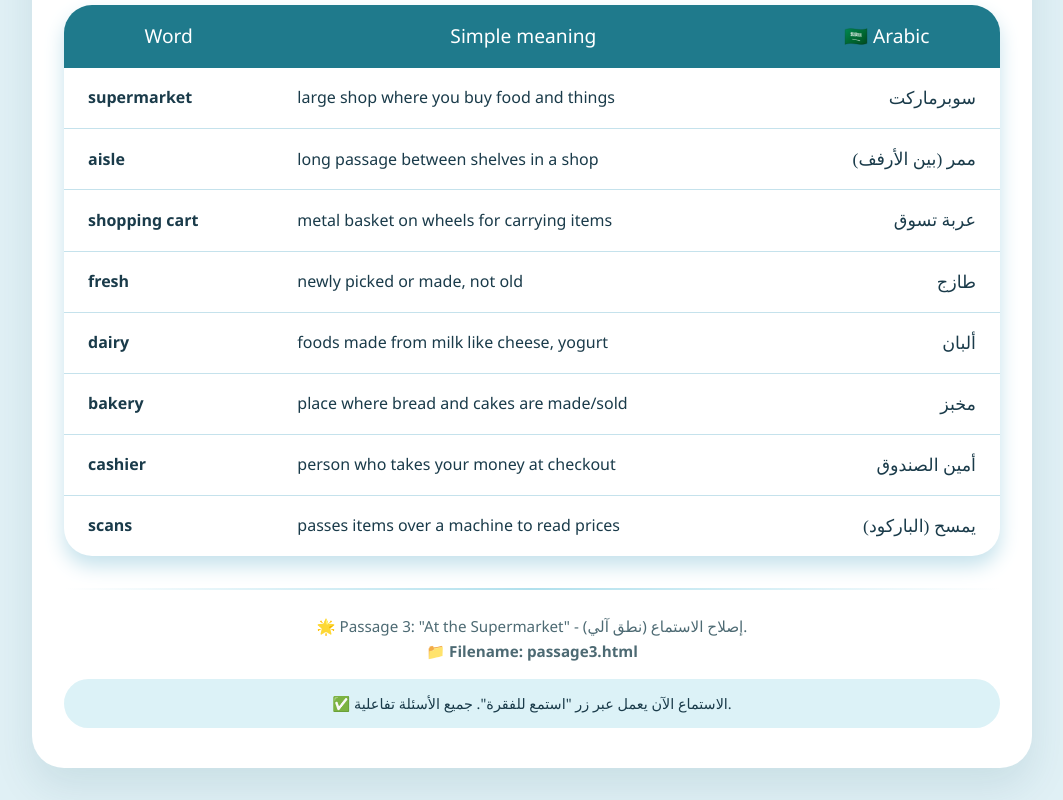
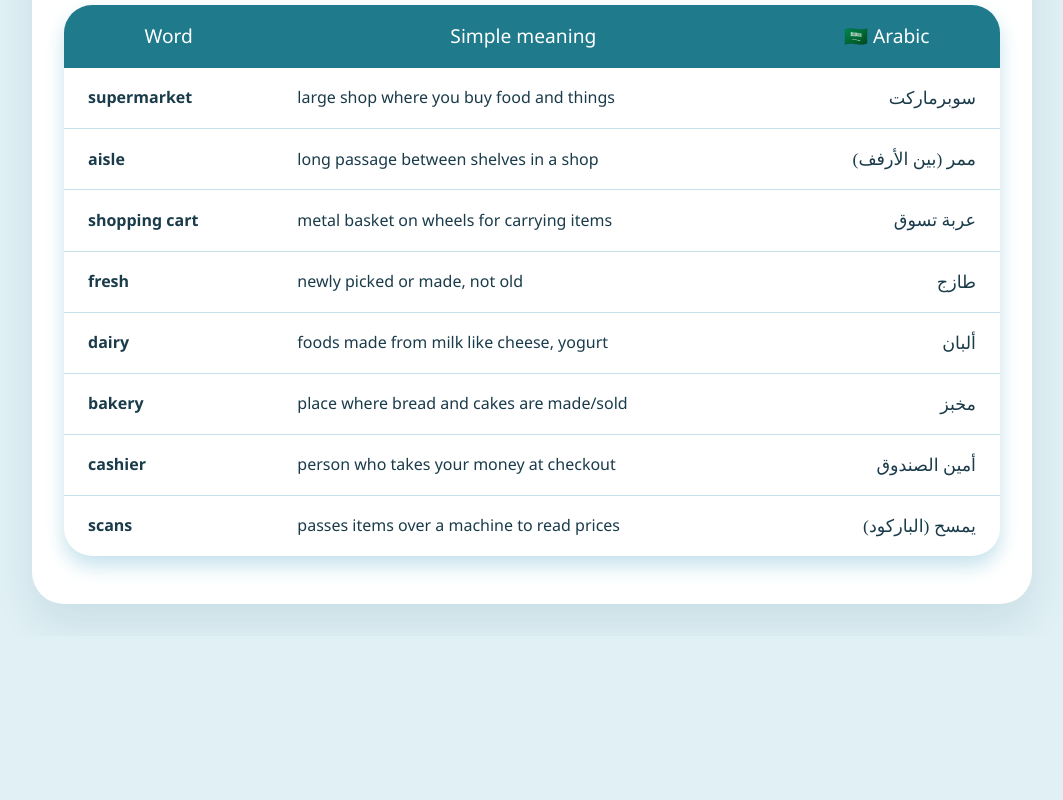
Before and after one commit to anassarhan78-png/step-reading, a plain HTML site: page passages/passage3.html in a window 1280 px wide. Shown: the part 4518-5318 px from the top of the page, without its empty margins (108-1171 px from the left). After the commit the page ends 5154 px from the top, so only its background shows below. Drawn offline with Linux system fonts and the light colour scheme.

Commit message:
Update passage3.html

```diff
--- a/passages/passage3.html
+++ b/passages/passage3.html
@@ -250,18 +250,6 @@
             font-size: 1.1rem;
             color: #1a3b4a;
         }
-        .footer-note {
-            margin-top: 1.5rem;
-            color: #4d6a73;
-            font-size: 0.95rem;
-            text-align: center;
-        }
-        hr {
-            border: none;
-            height: 2px;
-            background: linear-gradient(90deg, transparent, #b0e0ed, transparent);
-            margin: 2rem 0 0.5rem 0;
-        }
         @media (max-width: 700px) {
             .container { padding: 1.5rem; }
             .para-header { flex-direction: column; align-items: start; }
@@ -277,7 +265,6 @@
 
     <h2>🏪 Let's go shopping with Samira</h2>
 
-    <!-- فقرة 1 مع الصورة -->
     <div class="passage-grid">
         <div class="paragraph-card">
             <div class="para-header">
@@ -292,7 +279,6 @@
             </div>
         </div>
 
-        <!-- فقرة 2 مع الصورة -->
         <div class="paragraph-card">
             <div class="para-header">
                 <img class="para-image" src="https://images.pexels.com/photos/1300975/pexels-photo-1300975.jpeg?auto=compress&cs=tinysrgb&w=400" alt="Fresh fruits and vegetables in supermarket">
@@ -306,7 +292,6 @@
             </div>
         </div>
 
-        <!-- فقرة 3 مع الصورة -->
         <div class="paragraph-card">
             <div class="para-header">
                 <img class="para-image" src="https://images.pexels.com/photos/264547/pexels-photo-264547.jpeg?auto=compress&cs=tinysrgb&w=400" alt="Dairy section with milk and yogurt">
@@ -320,7 +305,6 @@
             </div>
         </div>
 
-        <!-- فقرة 4 مع الصورة -->
         <div class="paragraph-card">
             <div class="para-header">
                 <img class="para-image" src="https://images.pexels.com/photos/5638705/pexels-photo-5638705.jpeg?auto=compress&cs=tinysrgb&w=400" alt="Shelf with bread and bakery items">
@@ -334,7 +318,6 @@
             </div>
         </div>
 
-        <!-- فقرة 5 مع الصورة -->
         <div class="paragraph-card">
             <div class="para-header">
                 <img class="para-image" src="https://images.pexels.com/photos/4483610/pexels-photo-4483610.jpeg?auto=compress&cs=tinysrgb&w=400" alt="Cashier scanning items at checkout">
@@ -349,11 +332,9 @@
         </div>
     </div>
 
-    <!-- 5 أسئلة STEP - INTERACTIVE MULTIPLE CHOICE -->
     <div class="questions-section">
         <h3>📘 STEP-style questions (A1) - Interactive</h3>
 
-        <!-- سؤال 1 -->
         <div class="question-item" id="q1">
             <span class="q-num">1</span> <strong>Word meaning:</strong> In paragraph 1, what does the word "<strong>aisles</strong>" mean?
             <div class="options">
@@ -366,7 +347,6 @@
             <button class="show-answer-btn" onclick="showAnswer(1, 'b')">🔍 Show answer</button>
         </div>
 
-        <!-- سؤال 2 -->
         <div class="question-item" id="q2">
             <span class="q-num">2</span> <strong>Go back to paragraph 2:</strong> What colour are the bananas?
             <div class="options">
@@ -379,7 +359,6 @@
             <button class="show-answer-btn" onclick="showAnswer(2, 'c')">🔍 Show answer</button>
         </div>
 
-        <!-- سؤال 3 -->
         <div class="question-item" id="q3">
             <span class="q-num">3</span> <strong>Main idea:</strong> What is the main idea of this story?
             <div class="options">
@@ -392,7 +371,6 @@
             <button class="show-answer-btn" onclick="showAnswer(3, 'b')">🔍 Show answer</button>
         </div>
 
-        <!-- سؤال 4 -->
         <div class="question-item" id="q4">
             <span class="q-num">4</span> <strong>Detail:</strong> What does Samira put in the cart from the dairy section?
             <div class="options">
@@ -405,7 +383,6 @@
             <button class="show-answer-btn" onclick="showAnswer(4, 'b')">🔍 Show answer</button>
         </div>
 
-        <!-- سؤال 5 -->
         <div class="question-item" id="q5">
             <span class="q-num">5</span> <strong>Inference:</strong> How does Samira feel at the end of the story?
             <div class="options">
@@ -419,7 +396,6 @@
         </div>
     </div>
 
-    <!-- جدول المفردات -->
     <h3 style="font-size: 1.8rem; font-weight: 400; margin-bottom: 0.5rem;">🔤 Vocabulary from the passage</h3>
     <table>
         <thead><tr><th>Word</th><th>Simple meaning</th><th>🇸🇦 Arabic</th></tr></thead>
@@ -434,52 +410,31 @@
             <tr><td><strong>scans</strong></td><td>passes items over a machine to read prices</td><td class="arabic">يمسح (الباركود)</td></tr>
         </tbody>
     </table>
-
-    <hr>
-    <div class="footer-note">
-        🌟 Passage 3: "At the Supermarket" - إصلاح الاستماع (نطق آلي).<br>
-        📁 <strong>Filename: passage3.html</strong>
-    </div>
-    <div style="margin-top: 1rem; font-size: 0.9rem; background: #dcf2f7; border-radius: 60px; padding: 0.8rem 2rem; text-align: center;">
-        ✅ الاستماع الآن يعمل عبر زر "استمع للفقرة". جميع الأسئلة تفاعلية.
-    </div>
 </div>
 
 <script>
-    // وظيفة قراءة النص بصوت عالٍ (Web Speech API)
     function readAloud(elementId) {
         const textElement = document.getElementById(elementId);
         if (!textElement) return;
-
-        if (window.speechSynthesis.speaking) {
-            window.speechSynthesis.cancel();
-        }
-
-        const text = textElement.innerText;
-        const utterance = new SpeechSynthesisUtterance(text);
+        if (window.speechSynthesis.speaking) window.speechSynthesis.cancel();
+        const utterance = new SpeechSynthesisUtterance(textElement.innerText);
         utterance.lang = 'en-US';
         utterance.rate = 0.9;
-        utterance.pitch = 1;
         window.speechSynthesis.speak(utterance);
     }
 
-    // تفاعل الأسئلة
     document.querySelectorAll('.option input[type="radio"]').forEach(radio => {
         radio.addEventListener('change', function() {
             const questionItem = this.closest('.question-item');
             const questionId = questionItem.id;
             const selectedValue = this.value;
-
             let correctAnswer = '';
             if (questionId === 'q1') correctAnswer = 'b';
             else if (questionId === 'q2') correctAnswer = 'c';
             else if (questionId === 'q3') correctAnswer = 'b';
             else if (questionId === 'q4') correctAnswer = 'b';
             else if (questionId === 'q5') correctAnswer = 'c';
-
-            const feedbackId = 'feedback' + questionId.substring(1);
-            const feedback = document.getElementById(feedbackId);
-
+            const feedback = document.getElementById('feedback' + questionId.substring(1));
             if (selectedValue === correctAnswer) {
                 feedback.textContent = '✅ Correct! Well done.';
                 feedback.className = 'feedback correct';
@@ -493,7 +448,6 @@
     function showAnswer(questionNum, correctLetter) {
         const feedback = document.getElementById('feedback' + questionNum);
         let answerText = '';
-
         switch(questionNum) {
             case 1: answerText = 'The correct answer is (b) long passages between shelves'; break;
             case 2: answerText = 'The correct answer is (c) Yellow'; break;
@@ -501,7 +455,6 @@
             case 4: answerText = 'The correct answer is (b) Strawberry yogurt'; break;
             case 5: answerText = 'The correct answer is (c) Happy and excited'; break;
         }
-
         feedback.textContent = '🔍 ' + answerText;
         feedback.className = 'feedback correct';
     }
```
